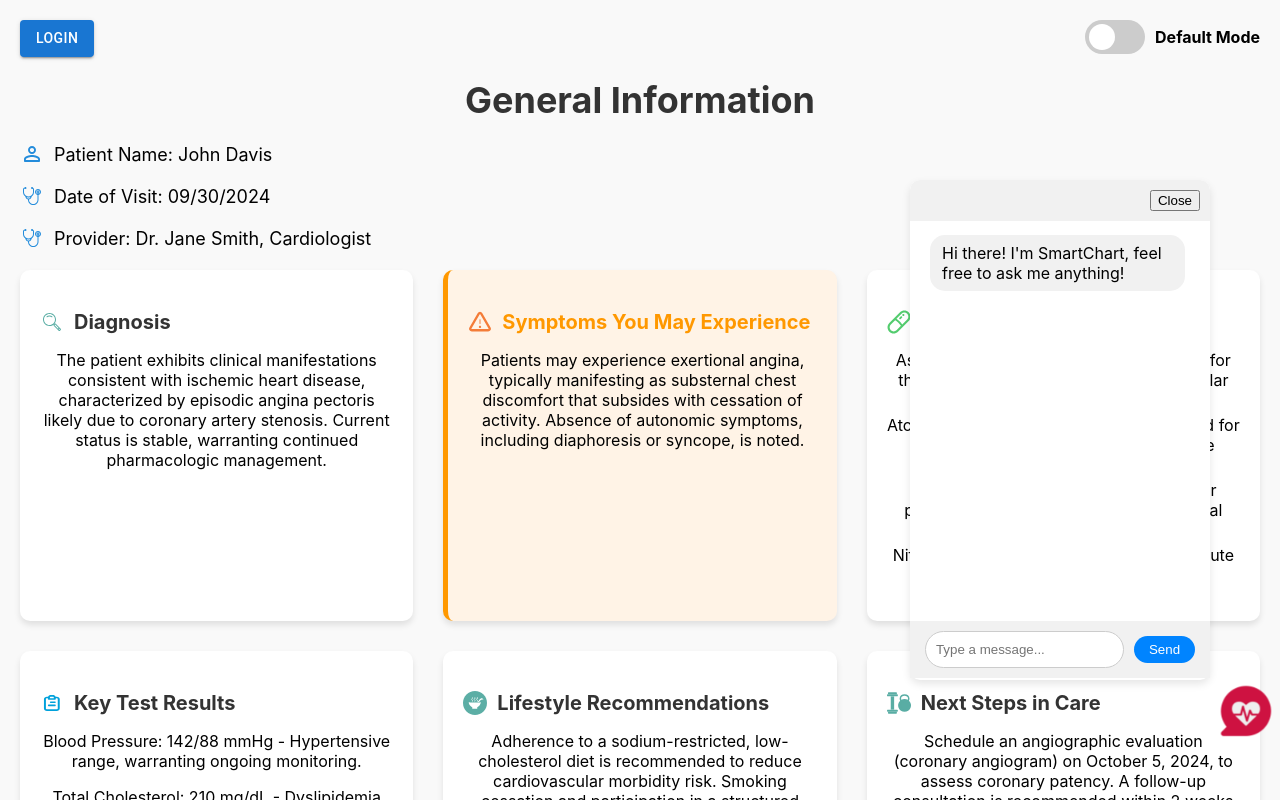
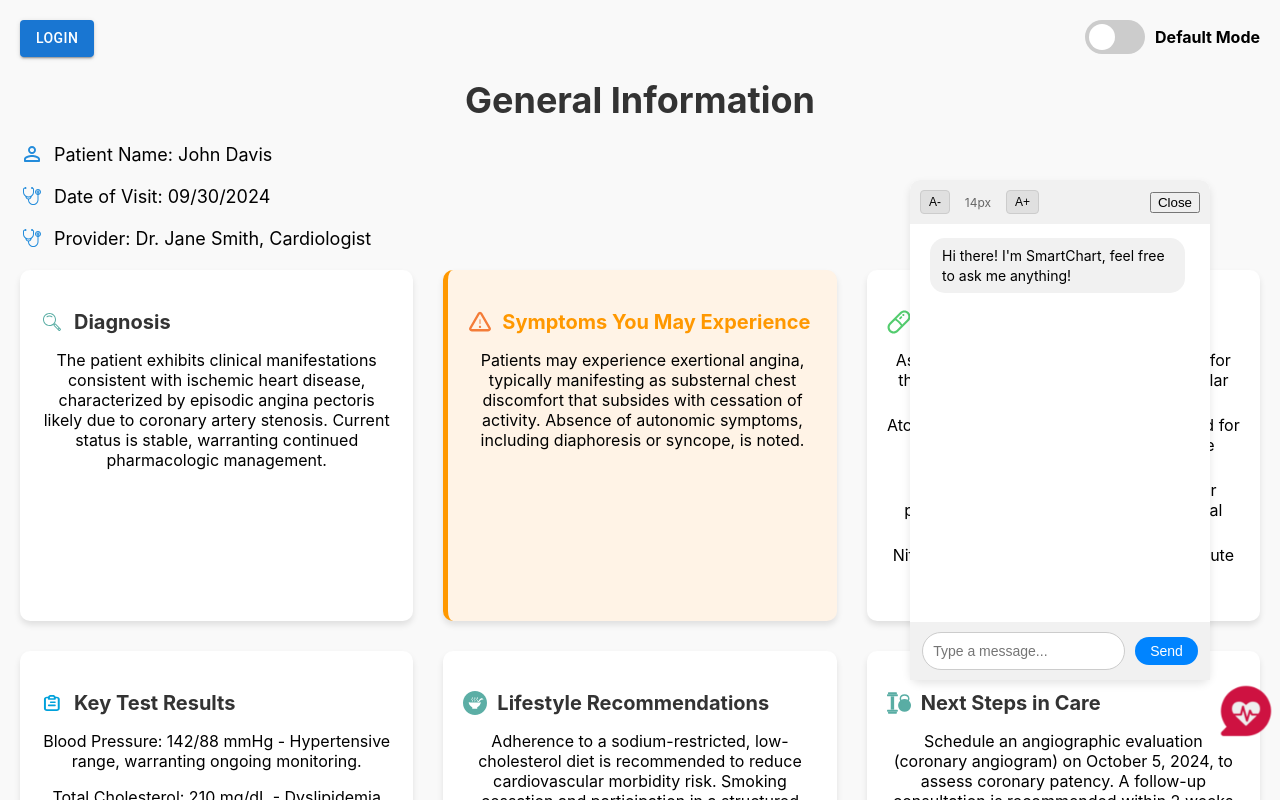
Before and after one commit to ZisenShao/SmartChart-AI, a React (Create React App) app in the folder frontend/: page / in a window 1280 px wide. Both pictures are taken after a click on the button 1246 px from the left and 712 px from the top of the page. Shown: the top 800 px of the page. Built offline with nearby package versions, Linux system fonts and the light colour scheme.

Commit message:
font size adjustment feature for chatpage

```diff
--- a/frontend/src/ChatbotButton.css
+++ b/frontend/src/ChatbotButton.css
@@ -40,9 +40,35 @@
     background-color: #f1f1f1;
     border-radius: 10px 10px 0 0;
     display: flex;
-    justify-content: flex-end;
+    justify-content: space-between;
+    align-items: center;
 }
 
+.font-controls {
+    display: flex;
+    align-items: center;
+    gap: 8px;
+}
+
+.font-button {
+    padding: 4px 8px;
+    background-color: #e0e0e0;
+    border: 1px solid #ccc;
+    border-radius: 4px;
+    cursor: pointer;
+    font-size: 12px;
+}
+
+.font-button:hover {
+    background-color: #d0d0d0;
+}
+
+.font-size-display {
+    font-size: 12px;
+    color: #666;
+    min-width: 40px;
+    text-align: center;
+}
 .chat-body {
     padding: 10px;
     height: 400px;
@@ -68,6 +94,7 @@
     word-wrap: break-word;
     box-sizing: border-box;
     text-align: left;
+    line-height: 1.4;
 }
 
 .message-bubble p {
@@ -92,6 +119,7 @@
     border-radius: 20px;
     border: 1px solid #ccc;
     margin-right: 10px;
+    font-size: 14px;
 }
 
 .send-button {
@@ -101,4 +129,5 @@
     border: none;
     border-radius: 20px;
     cursor: pointer;
+    font-size: 14px;
 }
--- a/frontend/src/ChatbotButton.js
+++ b/frontend/src/ChatbotButton.js
@@ -17,6 +17,8 @@ function ChatbotButton() {
   const [chatMode, setChatMode] = useState(null);
   const [isAnimating, setIsAnimating] = useState(false);
   const [isDragging, setIsDragging] = useState(false);
+  const [fontSize, setFontSize] = useState(14);
+
   const buttonRef = useRef(null);
   const chatPopupRef = useRef(null);
 
@@ -25,6 +27,18 @@ function ChatbotButton() {
   const buttonWidth = 60;
   const buttonHeight = 60;
   const margin = 10; // Margin from the edges of the screen
+
+  const increaseFontSize = () => {
+    if (fontSize < 20) {
+      setFontSize(prevSize => prevSize + 2);
+    }
+  };
+
+  const decreaseFontSize = () => {
+    if (fontSize > 10) {
+      setFontSize(prevSize => prevSize - 2);
+    }
+  };
 
   const calculateChatPosition = () => {
     if (!chatMode) return null;
@@ -211,6 +225,11 @@ function ChatbotButton() {
           }}
         >
           <div className="chat-header">
+            <div className="font-controls">
+              <button onClick={decreaseFontSize} className="font-button">A-</button>
+              <span className="font-size-display">{fontSize}px</span>
+              <button onClick={increaseFontSize} className="font-button">A+</button>
+            </div>
             <button onClick={handleClose}>Close</button>
           </div>
           <div className="chat-body">
@@ -218,6 +237,7 @@ function ChatbotButton() {
               <div
                 key={index}
                 className={`message-bubble ${message.sender}`}
+                style={{ fontSize: `${fontSize}px` }}
                 dangerouslySetInnerHTML={{ __html: marked(message.text) }}
               />
             ))}
```
